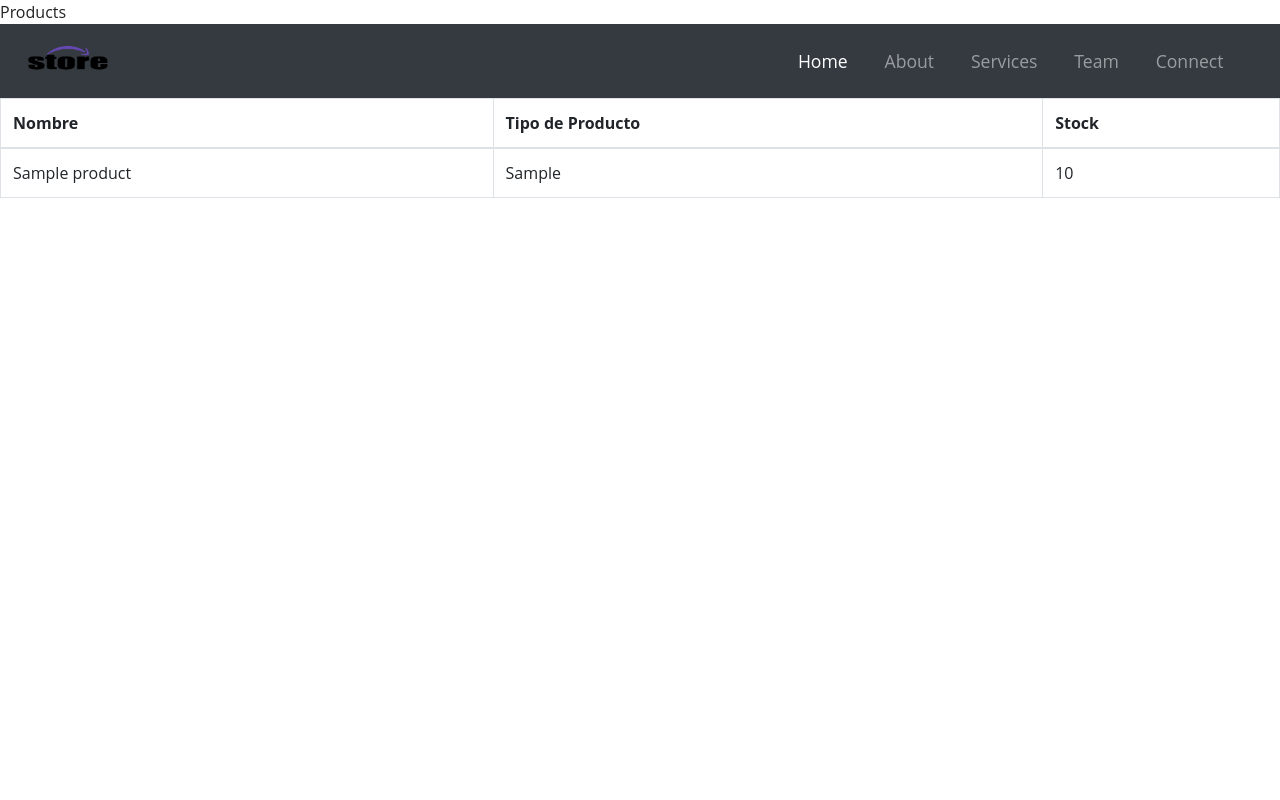
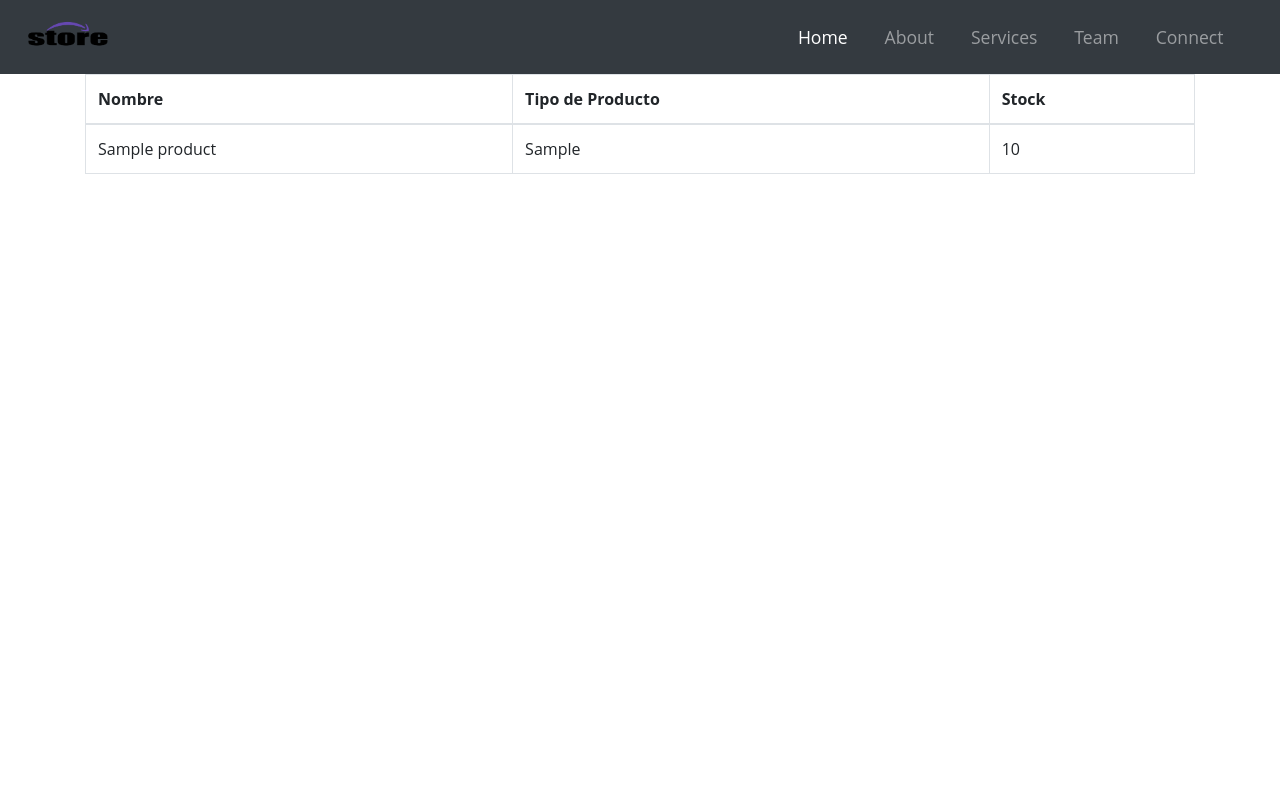
Before and after one commit to JosueDLA/Django-Store, a Django app: template products/templates/products/index.html in a window 1280 px wide. Run offline with Django 3.2, Linux system fonts and the light colour scheme; the template is opened without the code that fills it: most values are stand-ins (such as "Sample title", 1, 10 or a date in 2020); some libraries are stand-ins or nearby versions.

Commit message:
Fixed products index

```diff
--- a/products/templates/products/index.html
+++ b/products/templates/products/index.html
@@ -1,8 +1,10 @@
 {% extends 'shared/base.html' %}
+{% load static %}
 
-{% block Head %} Products {% endblock Head %}
+{% block Title %} Products {% endblock Title %}
 
 {% block Content %}
+    <div class="container">
         <table class="table table-bordered table-hover">
             <thead>
                 <tr>
@@ -22,4 +24,5 @@
                 </tbody>
             {% endfor %}
         </table>
+    </div>
 {% endblock Content %}
```
Lines whose indentation alone changed are shown as unchanged.
